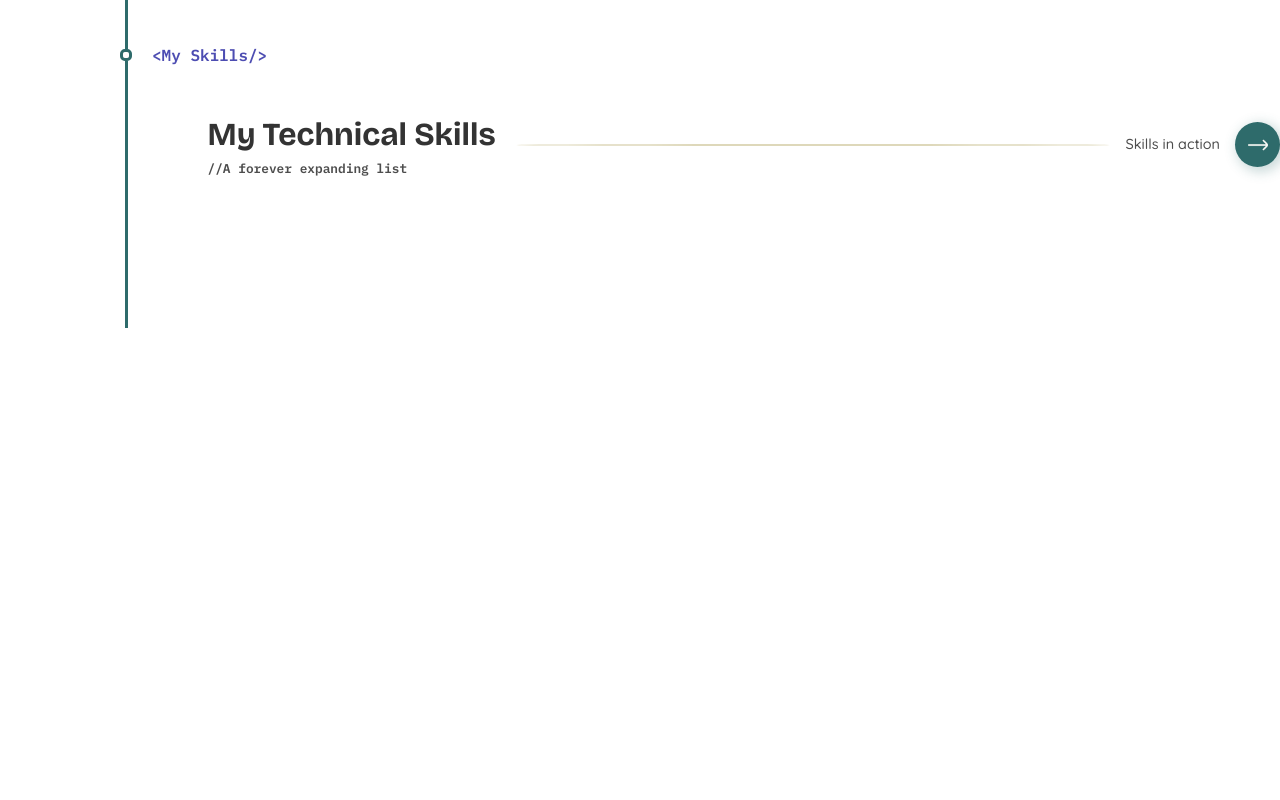
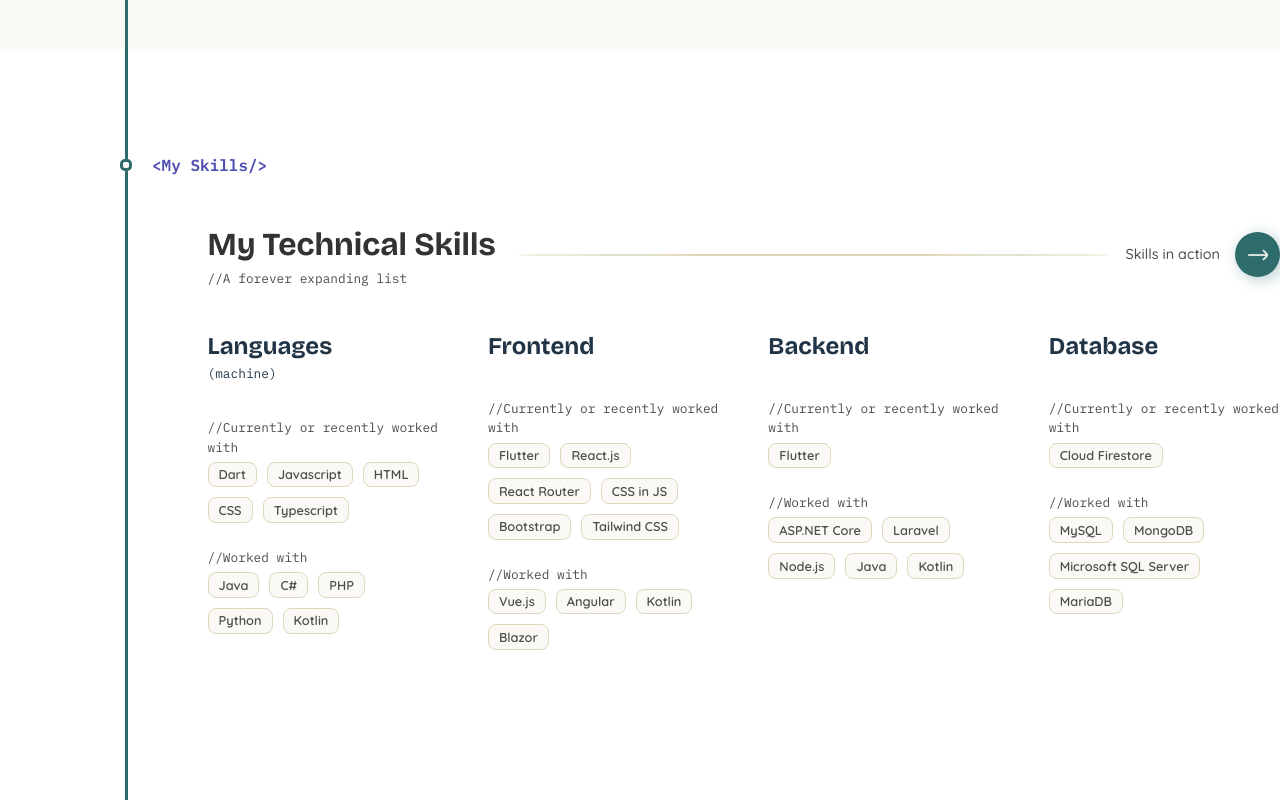
Before and after one commit to Stefdev13/stef-bekaert-portfolio, a React (Vite) app: page /about in a window 1280 px wide. Shown: the part 782-1582 px from the top of the page. Before the commit the page ends 1110 px from the top, so only its background shows below. Built offline with nearby package versions, Linux system fonts and the light colour scheme.

Commit message:
Skillsets & chips
Skillset layout and styling
Created chip  and chiplist component and did basic styling

```diff
--- /dev/null
+++ b/src/components/Chip.jsx
@@ -0,0 +1,10 @@
+import React from "react";
+import styles from "./Chip.module.css";
+
+function Chip(props) {
+  const value = props.value;
+
+  return <div className={styles.chip}>{value}</div>;
+}
+
+export default Chip;
--- /dev/null
+++ b/src/components/Chip.module.css
@@ -0,0 +1,13 @@
+.chip {
+    padding: 2.5px 10px 2px 10px;
+
+    background-color: var(--var-colour-bg-l2);
+
+    border: 1px solid var(--var-colour-border);
+    border-radius: 8px;
+
+    color: var(--var-colour-text-muted);
+    font-family: var(--font-text);
+    font-weight: 600;
+    font-size: .8rem;
+}
--- /dev/null
+++ b/src/components/ChipList.jsx
@@ -0,0 +1,21 @@
+import React from "react";
+import styles from "./ChipList.module.css";
+import Chip from "./Chip";
+
+function ChipList(props) {
+  const title = props.title;
+  const listOfChipValues = props.listOfChipValues;
+
+  return (
+    <div className={styles.wrapper}>
+      <p className="comment">//{title}</p>
+      <div className={styles.chipList}>
+        {listOfChipValues.map((value) => (
+          <Chip key={value} value={value} />
+        ))}
+      </div>
+    </div>
+  );
+}
+
+export default ChipList;
--- /dev/null
+++ b/src/components/ChipList.module.css
@@ -0,0 +1,14 @@
+.chipList {
+    display: flex;
+    flex-direction: row;
+    flex-wrap: wrap;
+    gap: 10px;
+}
+
+.wrapper {
+    display: flex;
+    flex-direction: column;
+    gap: 5px;
+
+    max-width: 18vw;
+}
--- a/src/components/about/KnotAndTitle.jsx
+++ b/src/components/about/KnotAndTitle.jsx
@@ -88,7 +88,7 @@ const useStyles = createUseStyles({
       props.theme ? Constants.ACCENT_PRIMARY_DARK : Constants.ACCENT_PRIMARY,
   },
   title: {
-    fontFamily: Constants.FONT_IBM_PLEX_MONO,
+    fontFamily: Constants.FONT_IBM_PLEX_MONO_SEMIBOLD,
     color: (props) =>
       props.theme ? Constants.ACCENT_INFO_DARK : Constants.ACCENT_INFO,
 
--- a/src/components/about/SkillSet.jsx
+++ b/src/components/about/SkillSet.jsx
@@ -1,15 +1,22 @@
 import React from "react";
+import ChipList from "../../components/ChipList.jsx";
+import styles from "./SkillSet.module.css";
 
 function SkillSet(props) {
   const skillSet = props.skillSet;
-
   return (
-    <div>
-      <div>
+    <div className={styles.skillSet}>
+      <div className={styles.header}>
         <h2>{skillSet.title}</h2>
-        {skillSet.subTitle && <p>skillSet.subTitle</p>}
+        {skillSet.subTitle && <p>{skillSet.subTitle}</p>}
       </div>
-      skillSet.lists.map()
+      {skillSet.lists.map((list) => (
+        <ChipList
+          key={list.title}
+          title={list.title}
+          listOfChipValues={list.list}
+        />
+      ))}
     </div>
   );
 }
--- /dev/null
+++ b/src/components/about/SkillSet.module.css
@@ -0,0 +1,24 @@
+.skillSet {
+    display: flex;
+    flex-direction: column;
+    gap: 25px;
+
+    h2 {
+        font-family: var(--font-heading);
+        font-size: 1.5rem;
+
+        margin: 0;
+    }
+
+    p {
+        font-family: var(--font-comment);
+        font-size: .8rem;
+
+        margin: 0;
+    }
+
+}
+
+.header {
+    margin-bottom: 10px;
+}
--- a/src/components/about/SkillsList.jsx
+++ b/src/components/about/SkillsList.jsx
@@ -3,12 +3,15 @@ import styles from "./SkillsList.module.css";
 import arrowImgLight from "../../assets/images/arrow-light-bg.png";
 import arrowImgDark from "../../assets/images/arrow-dark-bg.png";
 import { useTheme } from "../../context/ThemeProvider.jsx";
+import { useNavigate } from "react-router";
+import SkillSet from "./SkillSet";
 
 function SkillsList(props) {
   const skills = props.skills;
   const isTechnical = props.technical;
 
   const theme = useTheme();
+  let navigate = useNavigate();
 
   return (
     <div>
@@ -25,7 +28,7 @@ function SkillsList(props) {
           <div className={styles.headerCTAWrapper}>
             <div></div>
             <p>Skills in action</p>
-            <button>
+            <button onClick={() => navigate("/work")}>
               <img
                 src={theme ? arrowImgLight : arrowImgDark}
                 alt="Arrow button icon"
@@ -35,7 +38,11 @@ function SkillsList(props) {
         )}
       </div>
 
-      <div className={styles.skillsetsWrapper}></div>
+      <div className={styles.skillsetsWrapper}>
+        {skills.map((skillSet) => {
+          return <SkillSet key={skillSet.title} skillSet={skillSet} />;
+        })}
+      </div>
     </div>
   );
 }
--- a/src/components/about/SkillsList.module.css
+++ b/src/components/about/SkillsList.module.css
@@ -24,8 +24,10 @@
 .skillsetsWrapper {
     display: flex;
     flex-direction: row;
-    gap: 30px;
+    gap: 50px;
     flex-wrap: wrap;
+
+    margin-top: 40px;
 }
 
 .headerCTAWrapper {
--- a/src/constants/styling-constants.js
+++ b/src/constants/styling-constants.js
@@ -3,6 +3,7 @@
 export const FONT_BRICOLAGE_GROTESQUE = "Bricolage_Grotesque"
 export const FONT_QUICKSAND = "Quicksand"
 export const FONT_IBM_PLEX_MONO = "IBM_Plex_Mono_Regular"
+export const FONT_IBM_PLEX_MONO_SEMIBOLD = "IBM_Plex_Mono_SemiBold"
 export const PACIFICO = "Pacifico"
 
 //===== Colours =====
--- a/src/index.css
+++ b/src/index.css
@@ -60,6 +60,7 @@
   --font-heading: "Bricolage_Grotesque";
   --font-text: "Quicksand";
   --font-comment: "IBM_Plex_Mono_Regular";
+  --font-comment-semibold: "IBM_Plex_Mono_SemiBold";
   --font-fancy: "Pacifico";
 
   color-scheme: light dark;
@@ -127,8 +128,13 @@ body {
 }
 
 @font-face {
+  font-family: "IBM_Plex_Mono_SemiBold";
+  src: url("assets/fonts/IBM_Plex_Mono/IBMPlexMono-SemiBold.ttf") format("truetype");
+}
+
+@font-face {
   font-family: "IBM_Plex_Mono_Regular";
-  src: url("assets/fonts/IBM_Plex_Mono/IBMPlexMono-SemiBold.ttf") format("truetype");
+  src: url("assets/fonts/IBM_Plex_Mono/IBMPlexMono-Regular.ttf") format("truetype");
 }
 
 @font-face {
--- a/src/pages/AboutPage.module.css
+++ b/src/pages/AboutPage.module.css
@@ -1,6 +1,5 @@
 .main {
     margin: 0;
-    height: 100vh;
     text-align: start;
 
     display: flex;
@@ -17,7 +16,7 @@
 
   width: 100vw;
 
-  padding-top: 400px;
+  padding-top: 200px;
 
   background-color: var(--var-colour-bg-l2);
 }
```
